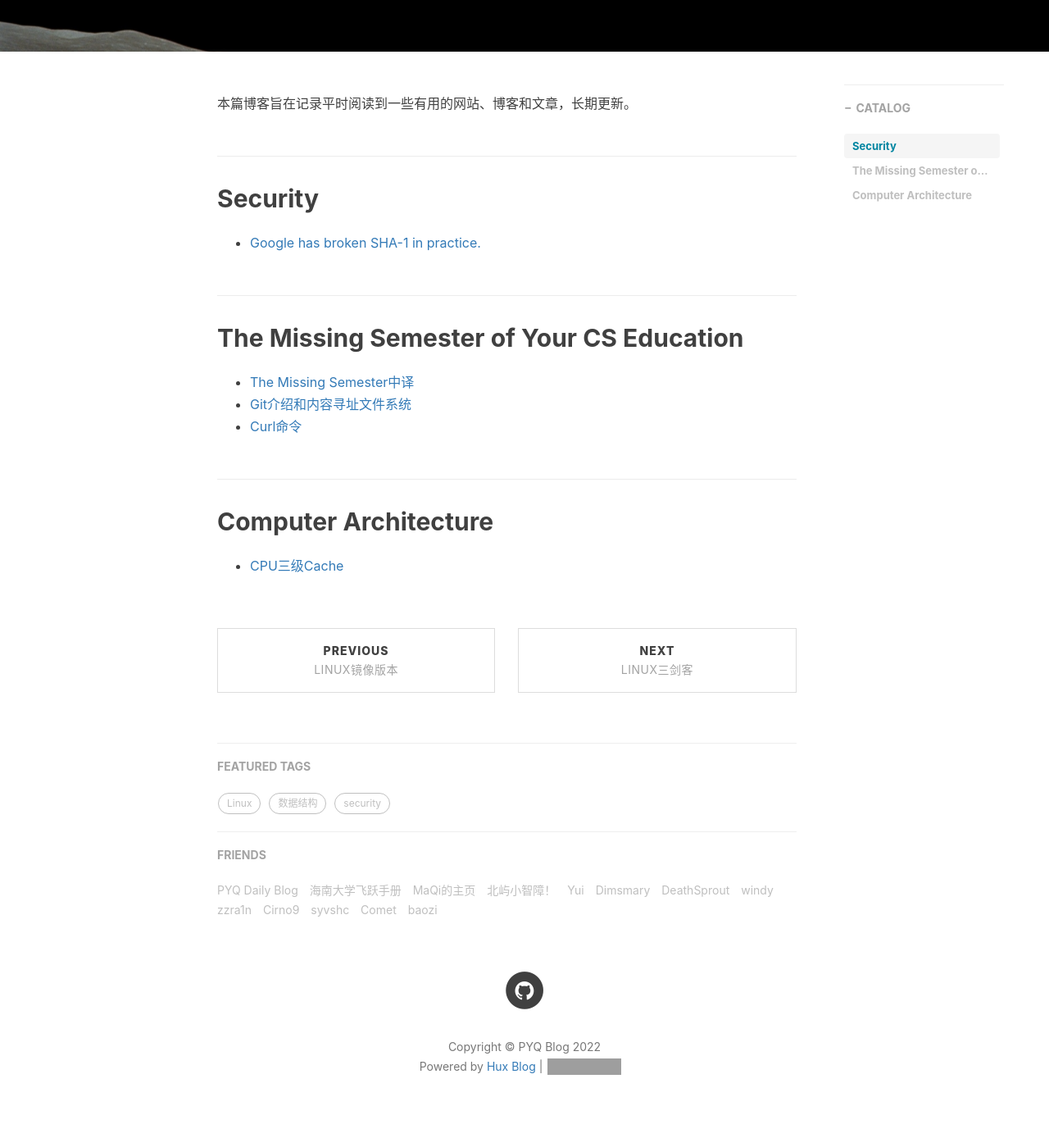
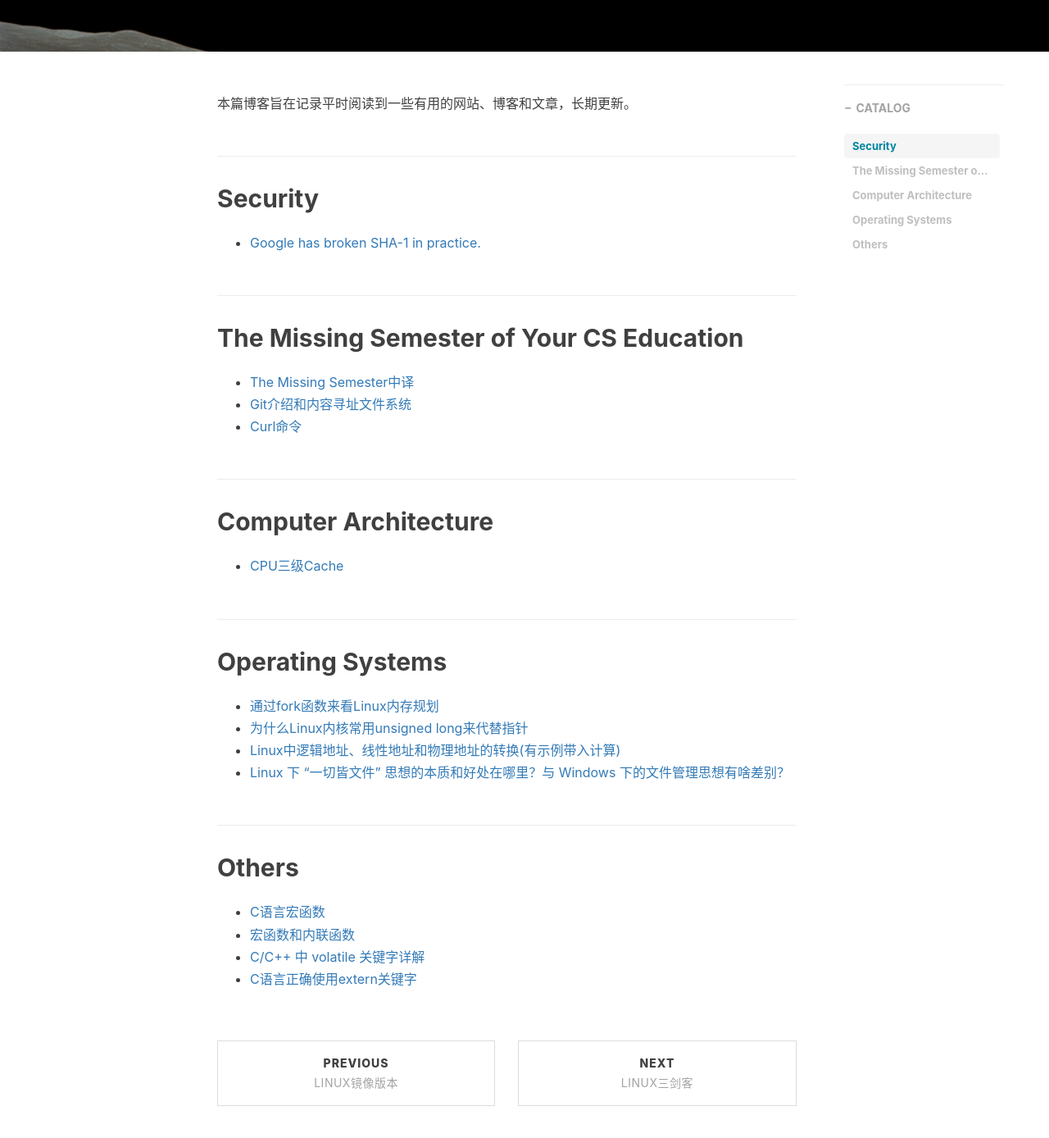
Before and after one commit to peng-yq/peng-yq.github.io, a Jekyll site: the page built from _posts/2022-10-04-good-blog-collection.md, in a window 1280 px wide and 1400 px high, scrolled down 460 px. Shown: the top 1388 px of the window at 82% size. Built offline with Jekyll 4.4.1, drawn with Linux system fonts in a browser that asks for light colours; nearby versions of some CDN libraries; comment, search, counter and statistics services are not loaded; grey boxes are pictures that could not be loaded.

Commit message:
Update 2022-10-04-good-blog-collection.md

```diff
--- a/_posts/2022-10-04-good-blog-collection.md
+++ b/_posts/2022-10-04-good-blog-collection.md
@@ -21,3 +21,17 @@ tags:
 ## Computer Architecture
 
 - [CPU三级Cache](https://zhuanlan.zhihu.com/p/461548456)
+
+## Operating Systems
+
+- [通过fork函数来看Linux内存规划](https://blog.csdn.net/lingshengxueyuan/article/details/125007995)
+- [为什么Linux内核常用unsigned long来代替指针](https://blog.csdn.net/Rong_Toa/article/details/109693379)
+- [Linux中逻辑地址、线性地址和物理地址的转换(有示例带入计算)](https://developer.aliyun.com/article/847047)
+- [Linux 下 “一切皆文件” 思想的本质和好处在哪里？与 Windows 下的文件管理思想有啥差别？](https://www.zhihu.com/question/25696682/answer/31595790)
+
+## Others
+
+- [C语言宏函数](https://blog.csdn.net/li1829146612/article/details/123319184?utm_medium=distribute.pc_relevant.none-task-blog-2~default~baidujs_baidulandingword~default-0-123319184-blog-77089651.pc_relevant_recovery_v2&spm=1001.2101.3001.4242.1&utm_relevant_index=3)
+- [宏函数和内联函数](https://blog.csdn.net/u012611878/article/details/78996349)
+- [C/C++ 中 volatile 关键字详解](https://www.runoob.com/w3cnote/c-volatile-keyword.html)
+- [C语言正确使用extern关键字](https://blog.csdn.net/xingjiarong/article/details/47656339)
```
